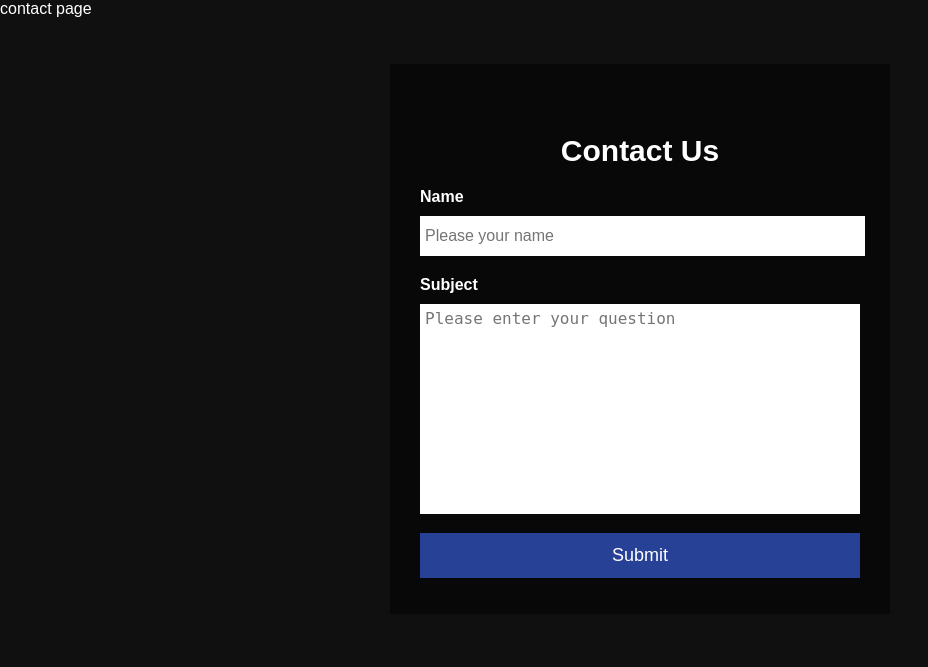
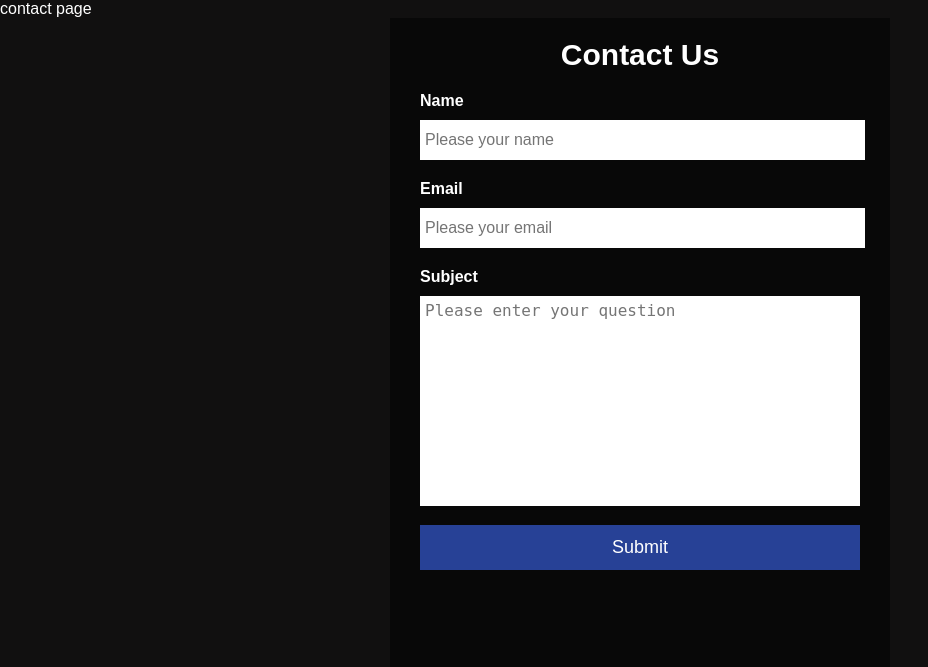
Before and after one commit to 6tjessil/dit_csi_music_db, a PHP site: page /UseThis/form.php in a window 1280 px wide. Shown: the part 61-728 px from the top of the page, without its empty margins (0-928 px from the left). Run offline with PHP 8.4, Linux system fonts and the light colour scheme.

Commit message:
Contact form updated

```diff
--- a/form.php
+++ b/form.php
@@ -24,10 +24,13 @@
 
   <div id="contact_form" >
   <div class = "contact_box">
+    <p name = "contact_message"></p>
     <h1>Contact Us</h1>
-    <form method = "GET">
+    <form method = "POST" action="mail-test.php">
       <p>Name</p>
       <input type = "text" name = "name" placeholder="Please your name" id="name" required>
+      <p>Email</p>
+      <input type = "text" name = "email" placeholder="Please your email" id="email" required>
       <p>Subject</p>
       <textarea name = "subject" placeholder="Please enter your question" id = "query" required></textarea>
       <input type = "submit" name = "submit" value= "Submit">
--- a/login.php
+++ b/login.php
@@ -9,7 +9,7 @@ session_start();
 
     $hashpass = hash("sha256", $mypassword);
 
-    $sql = "SELECT username FROM user WHERE username = '$myusername' and password = '$hashpass'";
+    $sql = "SELECT UserName FROM user WHERE UserName = '$myusername' and Password = '$hashpass'";
 
     $result = mysqli_query($con, $sql);
     $row = mysqli_fetch_array($result, MYSQLI_ASSOC);
--- a/script.js
+++ b/script.js
@@ -73,3 +73,25 @@ $(function(){
     })
   })
 })
+
+$(function(){
+  $("#contact_form").submit(function(e){
+    e.preventDefault()
+    name = $("#name").val()
+    email = $("#email").val()
+    subject = $("#subject").val()
+    $.ajax({
+      type:"POST",
+      url:"mail-test.php",
+      data:{name:newusername, email:email, subject:subject},
+      success: function(data){
+        if (data.trim() != ""){
+          document.getElementById("contact_message").innerHTML = data
+        }
+        else{
+          document.getElementById("contact_message").innerHTML = data
+        }
+      }
+    })
+  })
+})
--- a/signup.php
+++ b/signup.php
@@ -7,8 +7,8 @@
 
     $hashpass = hash("sha256", $password);
 
-    $checkquery = "SELECT * FROM user WHERE username = '$username'"; //Checks if username exsits
-    $insertquery = "INSERT INTO user(`username`, `password`) VALUES ('$username','$hashpass')"; //Inserts new user data
+    $checkquery = "SELECT * FROM user WHERE UserName = '$username'"; //Checks if username exsits
+    $insertquery = "INSERT INTO user(`UserName`, `Password`) VALUES ('$username','$hashpass')"; //Inserts new user data
 
     $result_check = mysqli_query($con, $checkquery); //Running $insertquery
     $count = mysqli_num_rows($result_check); //Counts number of rows
--- a/style.css
+++ b/style.css
@@ -16,7 +16,7 @@ body{
 
 nav { /*Nav bar */
   height: 61px;
-  grid-column:1/9;
+  width:100%;
   background-color: #080808;
 }
 
@@ -85,7 +85,7 @@ color: black;
 
 /* Links inside the dropdown */
 .dropdown-content a {
-  color: var(--font-color);
+  color: white;
   padding: 12px 16px;
   text-decoration: none;
   width: 100%;
@@ -288,19 +288,16 @@ th{
   cursor: pointer;
 }
 
-
 /*styling the popup login form*/
 .contact_box{
+  margin-left: auto;
+  margin-right: auto;
   width: 500px;
-  height: 550px;
+  height: 650px;
   background-color: #080808;
   color: white;
-  top: 50%;
-  left: 50%;
-  position: absolute;
-  transform: translate(-50%, -50%);
   box-sizing: border-box;
-  padding: 70px 30px;
+  padding: 20px 30px 10px 30px;
 }
 
 .contact_box h1{
@@ -316,12 +313,16 @@ th{
   font-weight: bold;
 }
 
+.contact_box p[name = "message"]{
+  text-align: center;
+}
+
 .contact_box input{
   width: 100%;
   margin-bottom: 20px;
 }
 
-.contact_box input[name = "name"]{
+.contact_box input[name = "name"],input[name = "email"]{
   border: none;
   background: white;
   outline: none;
@@ -436,12 +437,6 @@ th{
 }
 
 @media only screen and (max-width:800px){
-
-
-  body{
-    background-color:green;
-  }
-
   .grid {
     grid-template-rows:60px 240px 500px 130px;
   }
@@ -450,18 +445,22 @@ th{
     list-style-type: none;
     margin: 0;
     padding: 0;
+    width: 100%;
+    z-index: 1;
   }
 
   .mainlinks li {
     display: block;
     text-align: center;
+    z-index: 1;
 
   }
 
   .mainlinks li a{
     width: 100%;
-    padding: 20.5px 0;
-
+    padding: 20.5px ;
+    z-index: 1;
+    background-color: #080808;
   }
 
   .dropbtn {
@@ -481,8 +480,6 @@ th{
     background-color:#eee;
     margin: 40px 40px 50px 40px;
     padding: 20px;
-    grid-column:1/9;
-    grid-row: 3/5;
     font-size:15px;
     overflow:auto;
     height:100%;
```
Also changed, not shown: mail-test.php (added, +28 -0 lines).
